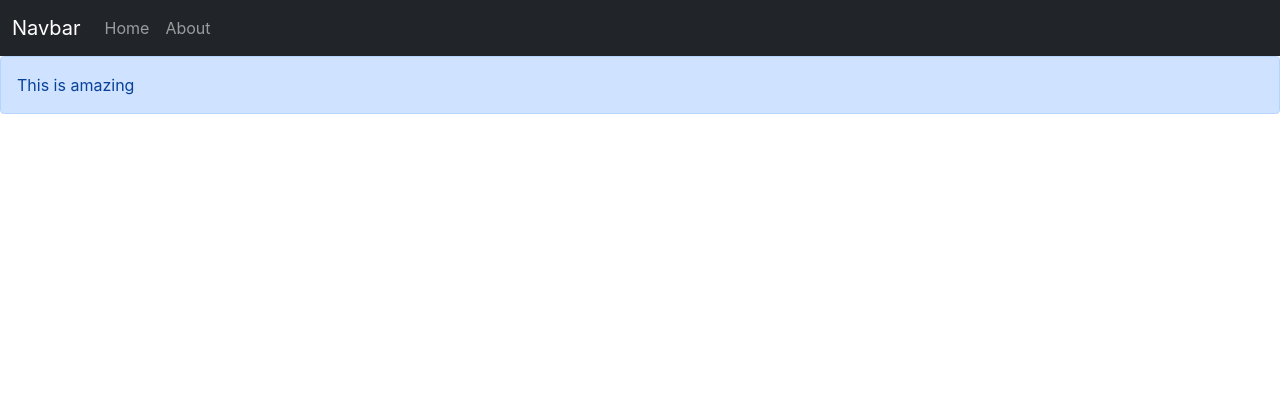
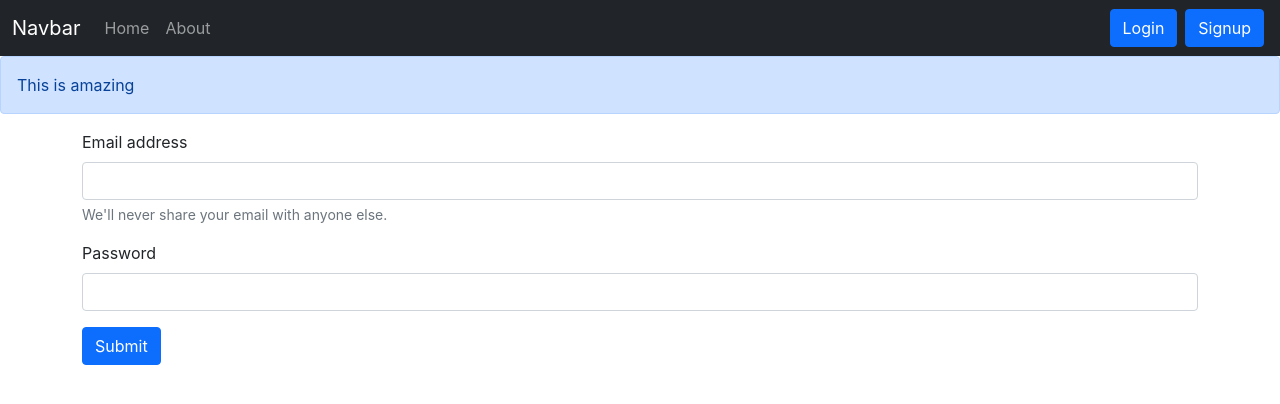
Before and after one commit to gauravstr07/Notebook-X, a React (Create React App) app: page /login in a window 1280 px wide. Shown: the top 404 px of the page. Built offline with nearby package versions, Linux system fonts and the light colour scheme.

Commit message:
Adding login component

```diff
--- a/src/App.js
+++ b/src/App.js
@@ -1,22 +1,25 @@
-
-import './App.css';
+import "./App.css";
 import { BrowserRouter, Route, Routes } from "react-router-dom";
-import Home from './components/Home';
-import About from './components/About';
-import Navbar from './components/Navbar';
-import NoteState from './context/notes/NoteState';
-import Alert from './components/Alert';
+import Home from "./components/Home";
+import About from "./components/About";
+import Navbar from "./components/Navbar";
+import NoteState from "./context/notes/NoteState";
+import Alert from "./components/Alert";
+import Login from "./components/Login";
+import Signup from "./components/Signup";
 function App() {
   return (
     <>
       <NoteState>
         <BrowserRouter>
           <Navbar></Navbar>
-        <Alert message="This is amazing"/>
-        <div className='container'>
+          <Alert message="This is amazing" />
+          <div className="container">
             <Routes>
               <Route exact path="/" element={<Home />} />
               <Route exact path="/about" element={<About />} />
+              <Route exact path="/login" element={<Login />} />
+              <Route exact path="/signup" element={<Signup />} />
             </Routes>
           </div>
         </BrowserRouter>
--- /dev/null
+++ b/src/components/Login.js
@@ -0,0 +1,75 @@
+import React, { useState } from "react";
+import { useNavigate } from "react-router-dom";
+
+const Login = () => {
+  const [credentials, setCredentials] = useState({ email: "", password: "" });
+  let navigate = useNavigate();
+
+  const handleSubmit = async (e) => {
+    e.preventDefault();
+    const response = await fetch("http://localhost:5000/api/auth/login", {
+      method: "POST",
+      headers: {
+        "Content-Type": "application/json",
+      },
+      body: JSON.stringify({
+        email: credentials.email,
+        password: credentials.password,
+      }),
+    });
+
+    const json = await response.json();
+    console.log(json);
+    if(json.success){
+      // Save the auth token
+      localStorage.setItem('token', json.authtoken)
+      navigate("/")
+    }else{
+      alert("Invalid credentials")
+    }
+  };
+
+  const onChange = (e) => {
+    setCredentials({ ...credentials, [e.target.name]: e.target.value });
+  };
+  return (
+    <form onSubmit={handleSubmit}>
+      <div className="mb-3">
+        <label htmlFor="email" className="form-label">
+          Email address
+        </label>
+        <input
+          type="email"
+          className="form-control"
+          id="email"
+          onChange={onChange}
+          value={credentials.email}
+          name="email"
+          aria-describedby="emailHelp"
+        />
+        <div id="emailHelp" className="form-text">
+          We'll never share your email with anyone else.
+        </div>
+      </div>
+      <div className="mb-3">
+        <label htmlFor="password" className="form-label">
+          Password
+        </label>
+        <input
+          type="password"
+          value={credentials.password}
+          onChange={onChange}
+          className="form-control"
+          id="password"
+          name="password"
+        />
+      </div>
+
+      <button type="submit" className="btn btn-primary">
+        Submit
+      </button>
+    </form>
+  );
+};
+
+export default Login;
--- a/src/components/Navbar.js
+++ b/src/components/Navbar.js
@@ -46,6 +46,11 @@ const Navbar = () => {
                 </Link>
               </li>
             </ul>
+            <form className="d-flex">
+
+            <Link className="btn btn-primary mx-1" to="/login" role="button">Login</Link>
+            <Link className="btn btn-primary mx-1" to="/signup" role="button">Signup</Link>
+            </form>
           </div>
         </div>
       </nav>
--- /dev/null
+++ b/src/components/Signup.js
@@ -0,0 +1,11 @@
+import React from 'react'
+
+const Signup = () => {
+  return (
+    <div>
+      <h1>Signup</h1>
+    </div>
+  )
+}
+
+export default Signup
```
Lines whose indentation alone changed are shown as unchanged.
